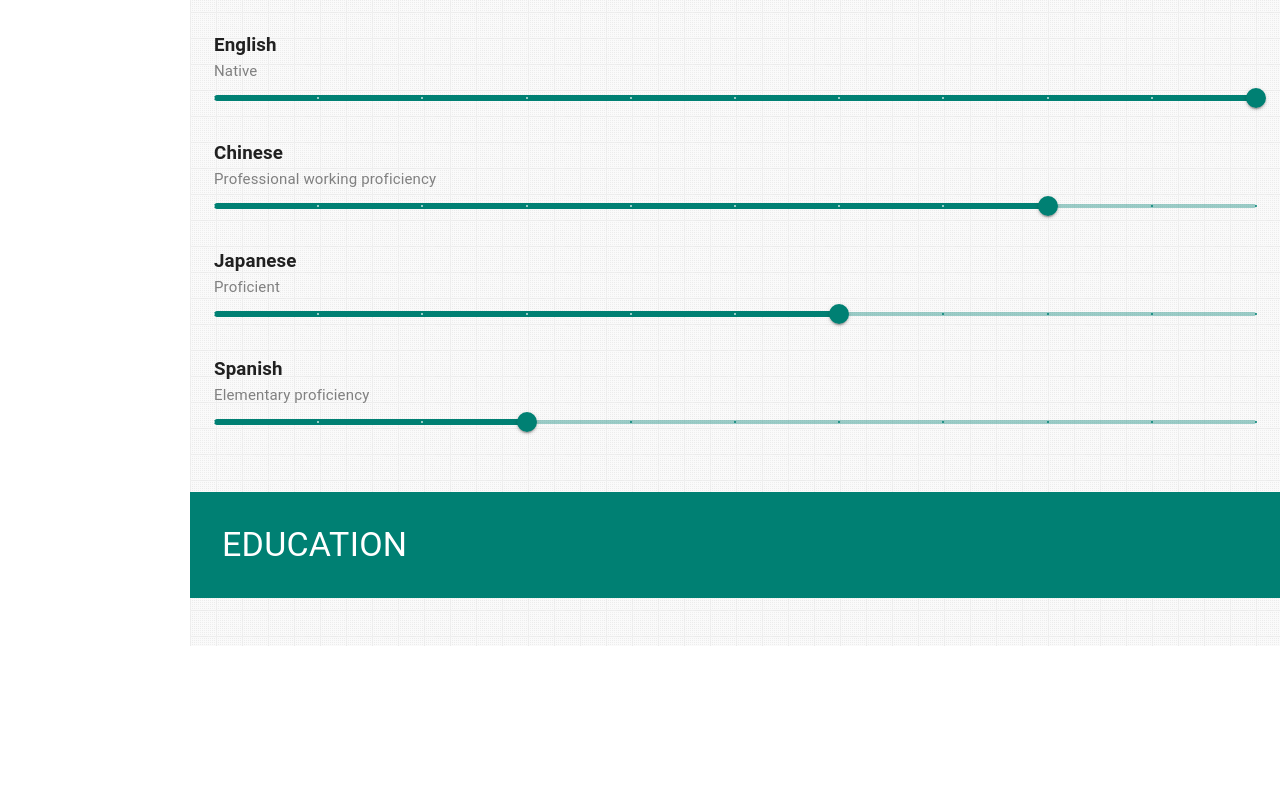
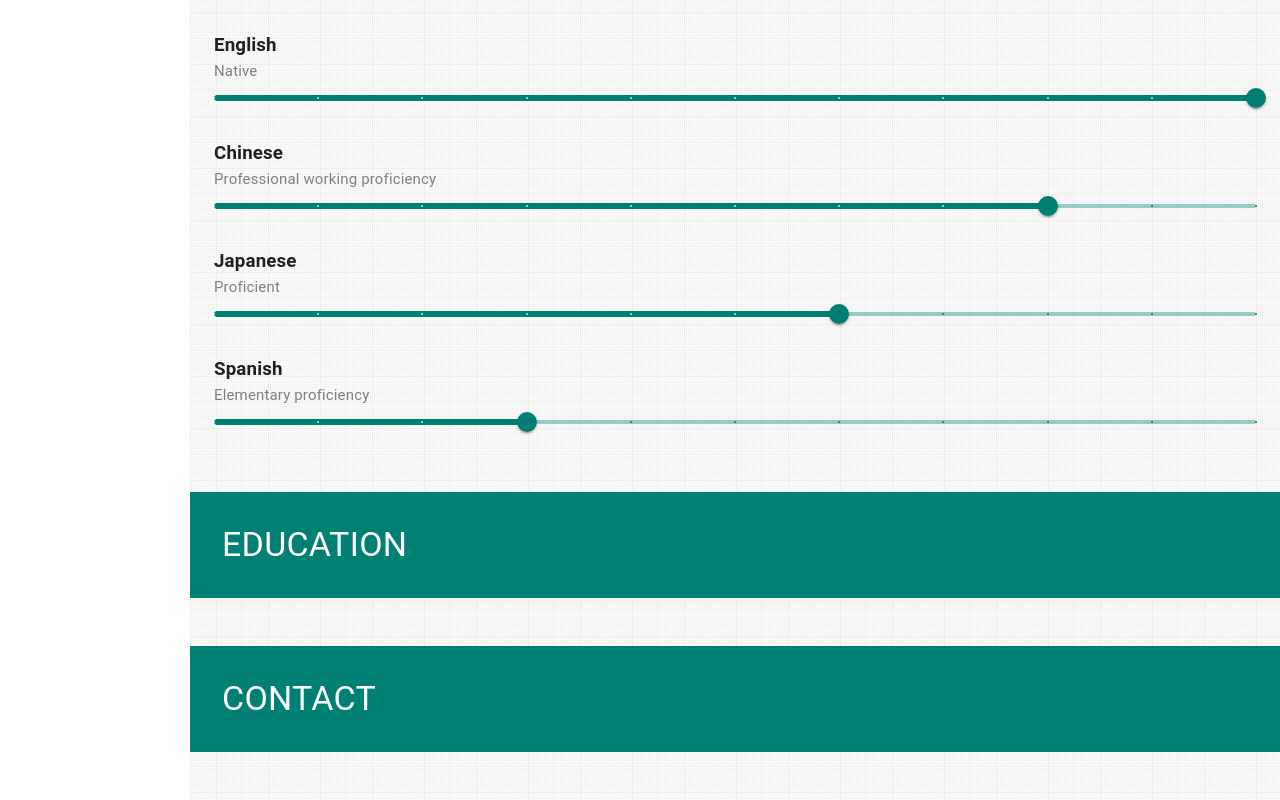
Before and after one commit to Borghese-Gladiator/react-material-ui-portfolio, a React (Create React App) app: page / in a window 1280 px wide. Shown: the part 6176-6976 px from the top of the page. Before the commit the page ends 6822 px from the top, so only its background shows below. Built offline with nearby package versions, Linux system fonts and the light colour scheme.

Commit message:
Add contact section

```diff
--- a/src/App.js
+++ b/src/App.js
@@ -10,6 +10,7 @@ import ProjectList from "./components/ProjectList";
 import SKillsList from "./components/SkillsList";
 import LanguageList from "./components/LanguageList";
 import Education from "./components/Education";
+import Contact from "./components/Contact";
 import theme from "./utils/theme";
 
 const StyledSection = styled('section')(({ theme }) => ({
@@ -43,6 +44,10 @@ function App() {
           <SectionHeader>EDUCATION</SectionHeader>
           <Education />
         </StyledSection>
+        <StyledSection id="contact">
+          <SectionHeader>CONTACT</SectionHeader>
+          <Contact />
+        </StyledSection>
       </ResponsiveDrawer>
     </ThemeProvider>
   );
```
